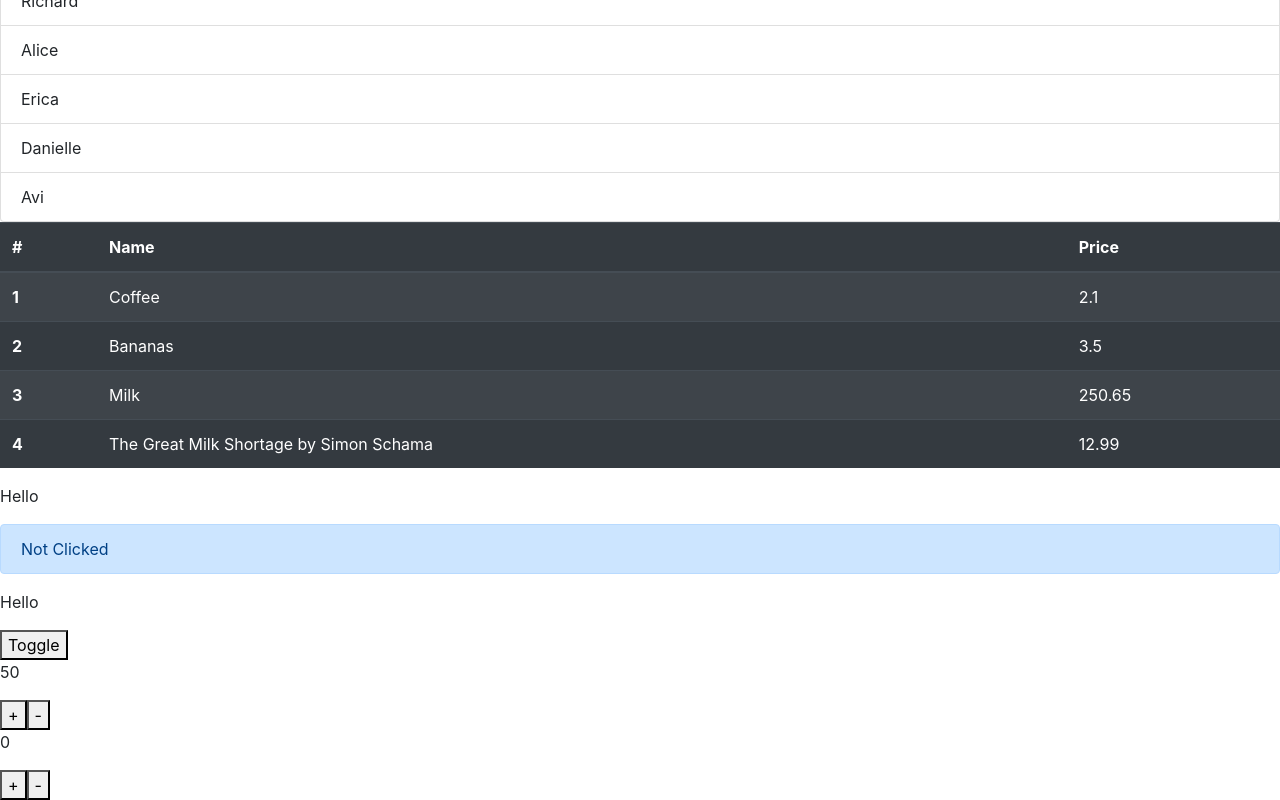
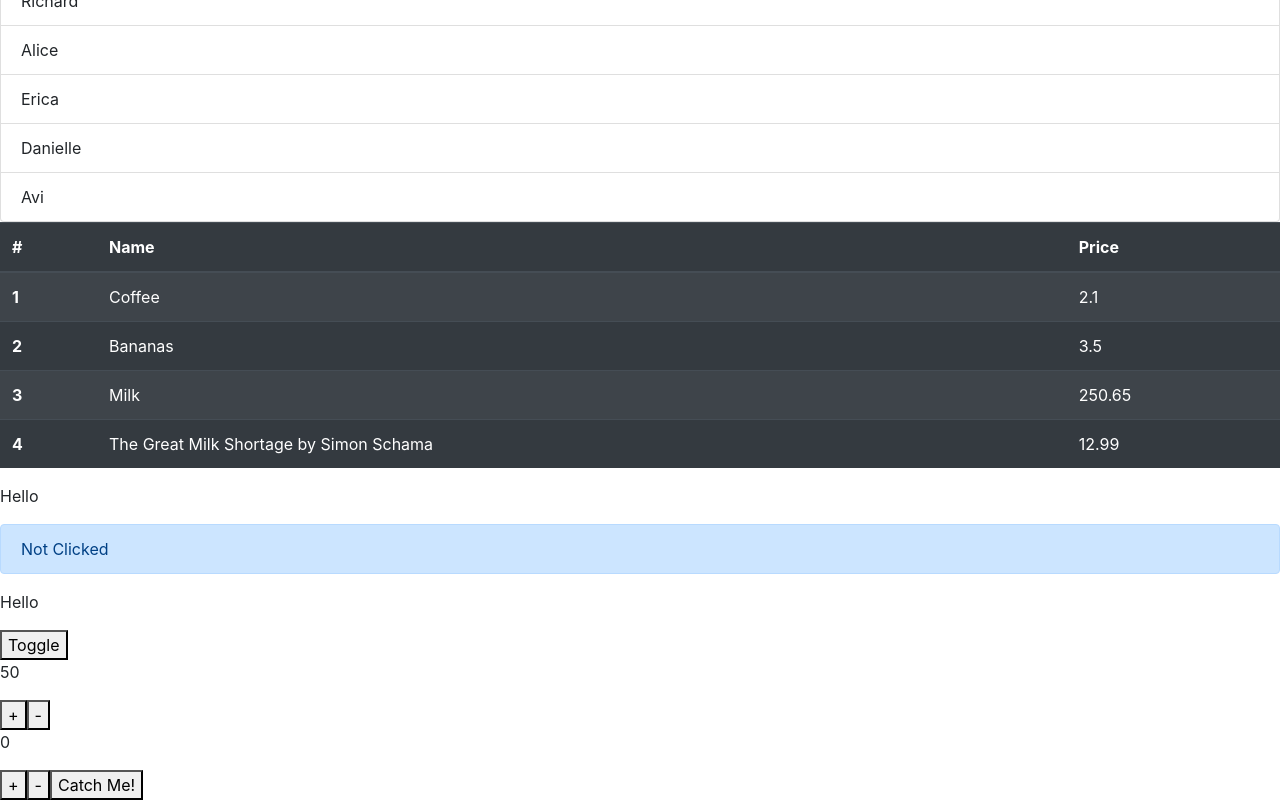
Before and after one commit to Avi-Cohen-Nehemia/react-basics, a React (Create React App) app: page / in a window 1280 px wide. Shown: the part 541-1341 px from the top of the page. Built offline with nearby package versions, Linux system fonts and the light colour scheme.

Commit message:
solve CatchMeIfYouCan state exercise

```diff
--- /dev/null
+++ b/src/components/CatchMeIfYouCan/index.js
@@ -0,0 +1,43 @@
+import React, { Component } from 'react';
+import PropTypes from 'prop-types';
+
+class CatchMeIfYouCan extends Component {
+    constructor(props) {
+        super(props);
+
+        this.state = { buttonPosition: 0 }
+
+        this.handleClick = this.handleClick.bind(this);
+    }
+
+    handleClick() {
+        const { jump } = this.props;
+        let currentPosition = this.state.buttonPosition;
+        this.setState({buttonPosition: currentPosition + jump});
+    }
+
+    render() {
+        const { buttonPosition } = this.state;
+        return (
+            <button
+                onClick={this.handleClick}
+                style={{
+                    position: "relative",
+                    top: `${buttonPosition}px`
+                }}
+            >
+                {'Catch Me!'}
+            </button>
+        );
+    }
+}
+
+CatchMeIfYouCan.defaultProps = {
+    jump: 100,
+}
+
+CatchMeIfYouCan.propTypes = {
+    jump: PropTypes.number,
+}
+
+export default CatchMeIfYouCan;
--- a/src/components/Stuff/index.js
+++ b/src/components/Stuff/index.js
@@ -10,6 +10,7 @@ import Clicked from '../Clicked';
 import ToggleText from '../ToggleText';
 import Counter from '../Counter';
 import StepCounter from '../StepCounter';
+import CatchMeIfYouCan from '../CatchMeIfYouCan';
 
 const Stuff = ({ square }) => {
     return (
@@ -44,6 +45,9 @@ const Stuff = ({ square }) => {
                 max={ 100 }
                 step={ 5 }
             />
+            <CatchMeIfYouCan
+                jump={ 100 }
+            />
         </>
     )
 }
```
